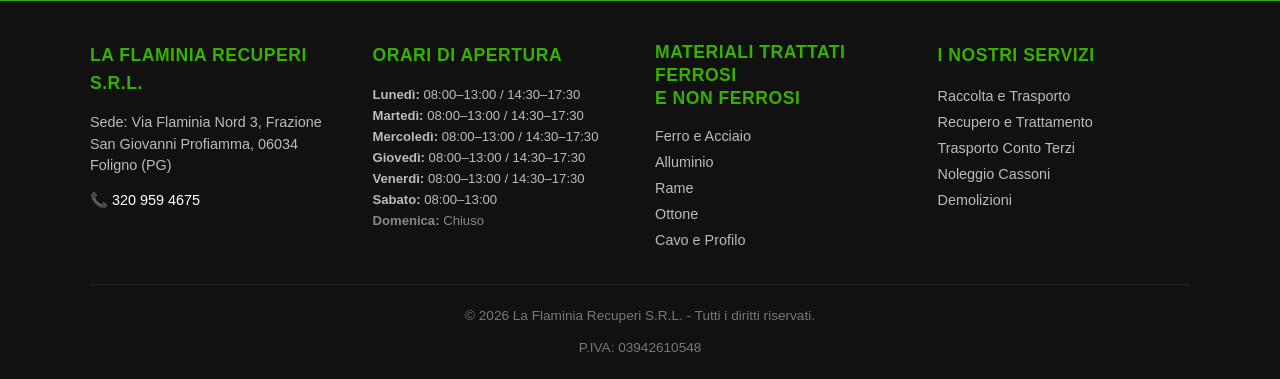
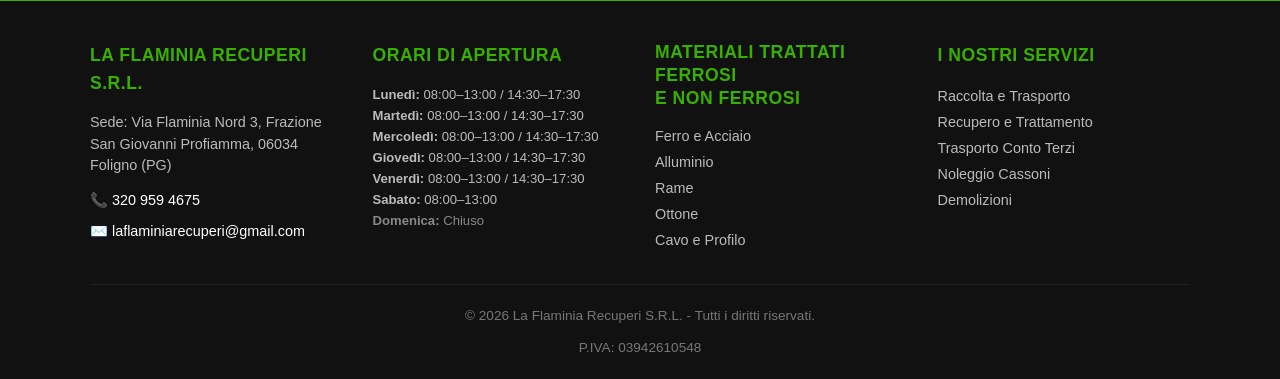
Before and after one commit to kgcodedev/la-flaminia-recuperi, a Flask app: page / in a window 1280 px wide. Shown: the part 2527-2906 px from the top of the page. Run offline with Flask 3, Linux system fonts and the light colour scheme.

Commit message:
Update footer.html

```diff
--- a/templates/footer.html
+++ b/templates/footer.html
@@ -10,6 +10,9 @@
             </p>
             <p style="font-size: 0.9rem; margin-bottom: 8px;">
                 📞 <a href="tel:3209594675" style="color: #fff; text-decoration: none;">320 959 4675</a>
+            </p>
+            <p style="font-size: 0.9rem;">
+                ✉️ <a href="mailto:laflaminiarecuperi@gmail.com" style="color: #fff; text-decoration: none;">laflaminiarecuperi@gmail.com</a>
             </p>
         </div>
 
```
